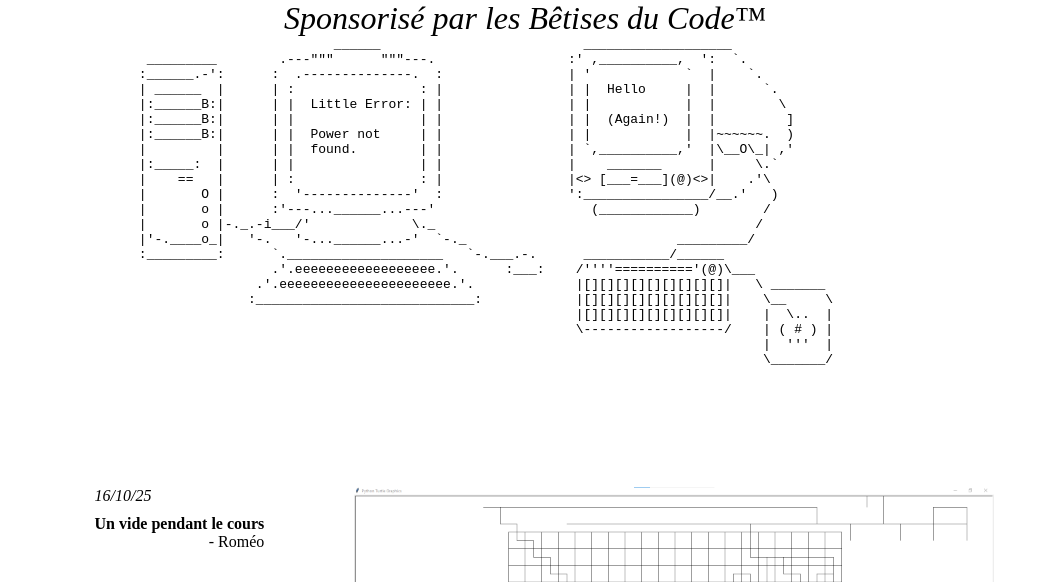
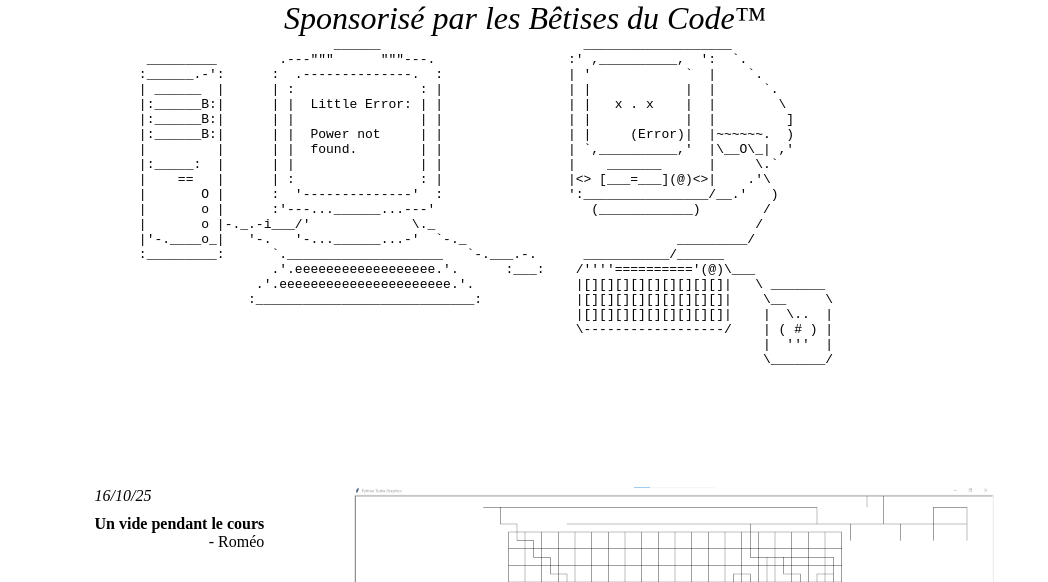
Before and after one commit to Lucian-Theaux/Les-oeuvres-d-art, a plain HTML site: page index.html in a window 1280 px wide. Shown: the part 666-1248 px from the top of the page, without its empty margins (115-1163 px from the left). Drawn offline with Linux system fonts and the light colour scheme.

Commit message:
modif 2nd ascii

```diff
--- a/index.html
+++ b/index.html
@@ -38,10 +38,10 @@
   ___________________
 :' ,__________,  ':  `.
 | '            `  |    `.
-| |  Hello     |  |      `.
-| |            |  |        \
-| |  (Again!)  |  |         ]
-| |            |  |~~~~~~.  )
+| |            |  |      `.
+| |   x . x    |  |        \
+| |            |  |         ]
+| |     (Error)|  |~~~~~~.  )
 | `,__________,'  |\__O\_| ,'
 |    _______      |     \.`
 |<> [___=___](@)<>|    .'\
```
